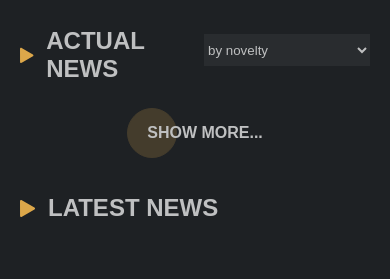
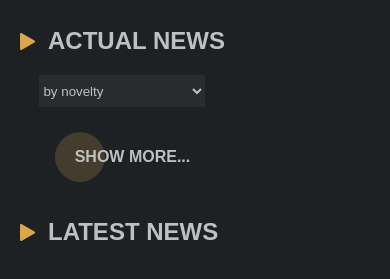
Before and after one commit to NinaHerasymova/news-expert, a plain HTML site: page index.html in a window 390 px wide. Shown: the part 73-352 px from the top of the page. Drawn offline with Linux system fonts and the light colour scheme; no server answers.

Commit message:
Update styles.css

```diff
--- a/css/styles.css
+++ b/css/styles.css
@@ -227,5 +227,9 @@ body {
     transform: scale(0); }
   .header__wrapper-container__search {
     transform: scale(0); }
+  .main-content__main__title-wrapper {
+    flex-direction: column;
+    padding-bottom: 20px;
+  }
   .mobile-menu {
     display: flex; } }
```
